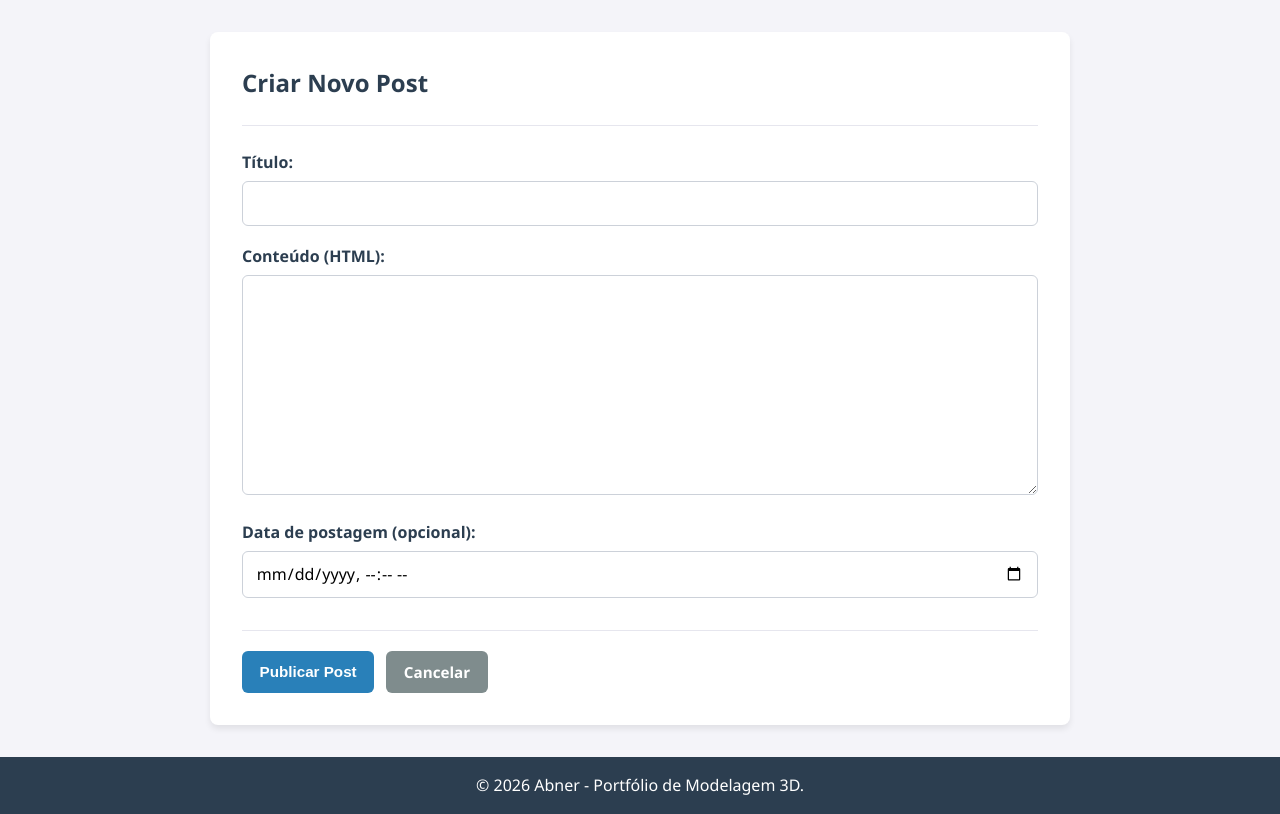
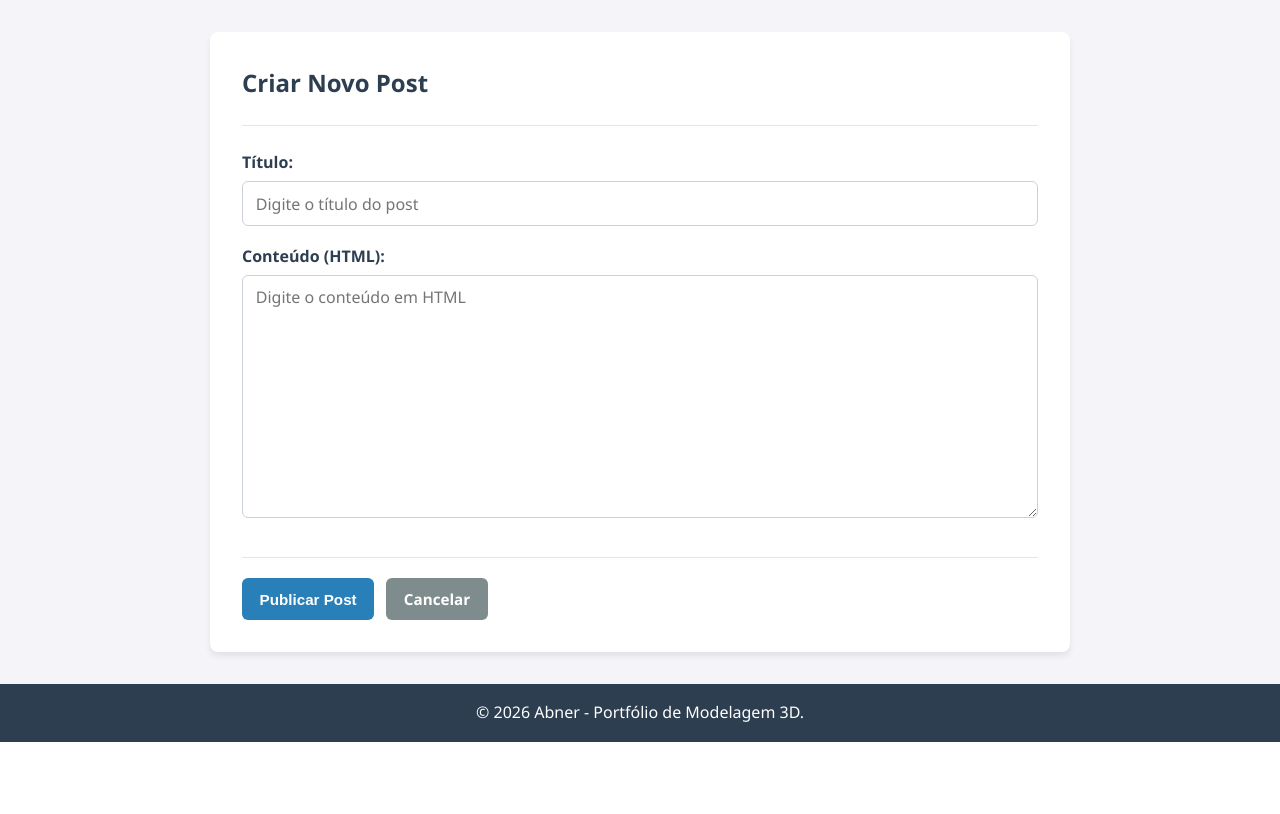
Before and after one commit to AbnerCalixto20/EP2-Sisinfo, a Django app: page /posts/create/ in a window 1280 px wide. Shown: the part 83-897 px from the top of the page. After the commit the page ends 825 px from the top, so only its background shows below. Run offline with Django 5.2, Linux system fonts and the light colour scheme.

Commit message:
Atualiza views CRUD de posts para utilizar PostForm (v2)

```diff
--- /dev/null
+++ b/posts/forms.py
@@ -0,0 +1,17 @@
+from django import forms
+
+from .models import Post
+
+
+class PostForm(forms.ModelForm):
+    class Meta:
+        model = Post
+        fields = ['title', 'content']
+        labels = {
+            'title': 'Título',
+            'content': 'Conteúdo (HTML)',
+        }
+        widgets = {
+            'title': forms.TextInput(attrs={'placeholder': 'Digite o título do post'}),
+            'content': forms.Textarea(attrs={'placeholder': 'Digite o conteúdo em HTML'}),
+        }
--- a/posts/templates/posts/post_form.html
+++ b/posts/templates/posts/post_form.html
@@ -10,20 +10,7 @@
 
     <form method="post" class="styled-form">
         {% csrf_token %}
-        <div class="form-group">
-            <label for="id_title">Título:</label>
-            <input type="text" id="id_title" name="title" value="{{ post.title|default:'' }}">
-        </div>
-
-        <div class="form-group">
-            <label for="id_content">Conteúdo (HTML):</label>
-            <textarea id="id_content" name="content">{{ post.content|default:'' }}</textarea>
-        </div>
-
-        <div class="form-group">
-            <label for="id_pub_date">Data de postagem (opcional):</label>
-            <input type="datetime-local" id="id_pub_date" name="pub_date" value="{% if post %}{{ post.pub_date|date:'Y-m-d\TH:i' }}{% endif %}">
-        </div>
+        {{ form.as_p }}
 
         <div class="post-actions">
             <button type="submit" class="btn btn-primary">{% if post %}Salvar Alterações{% else %}Publicar Post{% endif %}</button>
--- a/posts/views.py
+++ b/posts/views.py
@@ -1,8 +1,6 @@
-from datetime import datetime
+from django.shortcuts import get_object_or_404, redirect, render
 
-from django.shortcuts import get_object_or_404, redirect, render
-from django.utils import timezone
-
+from .forms import PostForm
 from .models import Post
 
 
@@ -22,34 +20,27 @@ def detail_post(request, pk):
 
 def create_post(request):
     if request.method == 'POST':
-        title = request.POST.get('title', '')
-        content = request.POST.get('content', '')
-        pub_date_raw = request.POST.get('pub_date', '')
+        form = PostForm(request.POST)
+        if form.is_valid():
+            post = form.save()
+            return redirect('posts:detail', pk=post.pk)
+    else:
+        form = PostForm()
 
-        if pub_date_raw:
-            pub_date = timezone.make_aware(datetime.fromisoformat(pub_date_raw))
-        else:
-            pub_date = timezone.now()
-
-        post = Post(title=title, content=content, pub_date=pub_date)
-        post.save()
-        return redirect('posts:detail', pk=post.pk)
-
-    return render(request, 'posts/post_form.html')
+    return render(request, 'posts/post_form.html', {'form': form})
 
 
 def update_post(request, pk):
     post = get_object_or_404(Post, pk=pk)
     if request.method == 'POST':
-        post.title = request.POST.get('title', '')
-        post.content = request.POST.get('content', '')
-        pub_date_raw = request.POST.get('pub_date', '')
-        if pub_date_raw:
-            post.pub_date = timezone.make_aware(datetime.fromisoformat(pub_date_raw))
-        post.save()
-        return redirect('posts:detail', pk=post.pk)
+        form = PostForm(request.POST, instance=post)
+        if form.is_valid():
+            post = form.save()
+            return redirect('posts:detail', pk=post.pk)
+    else:
+        form = PostForm(instance=post)
 
-    return render(request, 'posts/post_form.html', {'post': post})
+    return render(request, 'posts/post_form.html', {'form': form, 'post': post})
 
 
 def delete_post(request, pk):
```
